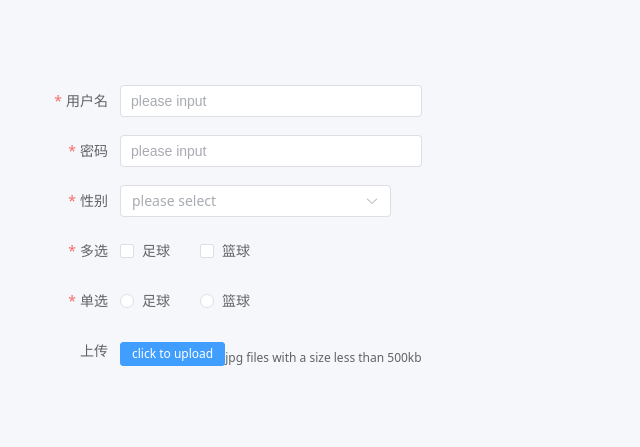
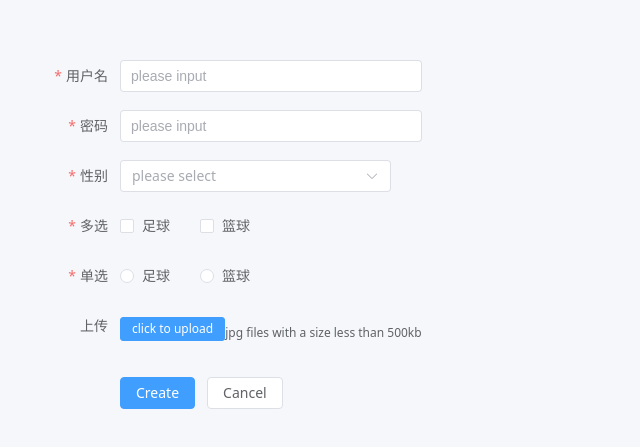
Before and after one commit to ekilito/basic_ui, a Vue app: page / in a window 1280 px wide. Shown: the part 157-604 px from the top of the page, without its empty margins (0-640 px from the left). Built offline with nearby package versions, Linux system fonts and the light colour scheme.

Commit message:
修复upload

```diff
--- a/src/App.vue
+++ b/src/App.vue
@@ -10,11 +10,21 @@
     <template #uploadTip>
       <div class="el-upload__tip">jpg files with a size less than 500kb</div>
     </template>
+    <template #action="scoped">
+         <el-button type="primary" @click="onSubmit(scoped)">Create</el-button>
+         <el-button>Cancel</el-button>
+    </template>
   </m-form>
 </template>
 
 <script setup lang="ts">
+import { FormInstance } from 'element-plus';
 import { FormOptions } from "./components/form/src/types/types";
+
+interface Scoped {
+    form: FormInstance,
+    model: any
+}
 
 let options: FormOptions[] = [
   {
@@ -113,6 +123,13 @@ const onSuccess = ({response, uploadFile, uploadFiles}) => {
   console.log(response, uploadFile,uploadFiles);
 };
 
+const onSubmit = (scoped: Scoped) => {
+    scoped.form.validate((valid) => {
+        if(valid) {
+            console.log(scoped.model)
+        }
+    })
+}
 
 </script>
 
--- a/src/components/form/src/index.vue
+++ b/src/components/form/src/index.vue
@@ -1,5 +1,5 @@
 <template>
-  <el-form v-if="model" :model="model" :rules="rules" v-bind="$attrs" :validate-on-rule-change="false">
+  <el-form ref="formRef" v-if="model" :model="model" :rules="rules" v-bind="$attrs" :validate-on-rule-change="false">
     <template v-for="(item, index) in options" :key="index">
       <el-form-item v-if="!item.children || !item.children!.length" :label="item.label" :prop="item.prop">
         <component
@@ -44,6 +44,9 @@
         </component>
       </el-form-item>
     </template>
+    <el-form-item>
+      <slot name="action" :form="formRef" :model="model"></slot>
+    </el-form-item>
   </el-form>
 </template>
 
@@ -51,7 +54,7 @@
 import { PropType, ref, onMounted, watch } from "vue";
 import { FormOptions } from "./types/types";
 import cloneDeep from "lodash-es/cloneDeep";
-import { UploadFile, UploadFiles, UploadProgressEvent, UploadUserFile } from 'element-plus';
+import { FormInstance, UploadFile, UploadFiles, UploadProgressEvent, UploadUserFile } from 'element-plus';
 
 const emits = defineEmits([
   "on-preview",
@@ -62,8 +65,7 @@ const emits = defineEmits([
   "on-change",
   "on-exceed",
   "before-upload",
-  "before-remove",
-  "http-request",
+  "before-remove"
 ]);
 
 let props = defineProps({
@@ -72,10 +74,15 @@ let props = defineProps({
     type: Array as PropType<FormOptions[]>,
     required: true,
   },
+  // 用户自定义上传
+  httpRequest: {
+    type: Function
+  }
 });
 
 let model = ref<any>(null);
 let rules = ref<any>(null);
+let formRef = ref<FormInstance | null>()
 
 // 初始化表单
 const initForm = () => {
@@ -112,6 +119,8 @@ const onRemove = (uploadFile: UploadFile, uploadFiles: UploadFiles) => {
   emits("on-remove", { uploadFile, uploadFiles });
 };
 const onSuccess = (response: any, uploadFile: UploadFile, uploadFiles: UploadFiles) => {
+  let uploadItem = props.options.find(item => item.type == 'upload')!
+  model.value[uploadItem.prop!]  = {response, uploadFile, uploadFiles}
   emits("on-success", { response, uploadFile, uploadFiles });
 };
 const onError = (error: Error, uploadFile: UploadFile, uploadFiles: UploadFiles) => {
@@ -132,9 +141,7 @@ const beforeUpload = (uploadFile: UploadFile) => {
 const beforeRemove = (uploadFile: UploadFile, uploadFiles: UploadFiles) => {
   emits("before-remove", { uploadFile, uploadFiles });
 };
-const httpRequest = () => {
-  emits("http-request");
-};
+
 </script>
 
 <style lang="scss" scoped></style>
```
